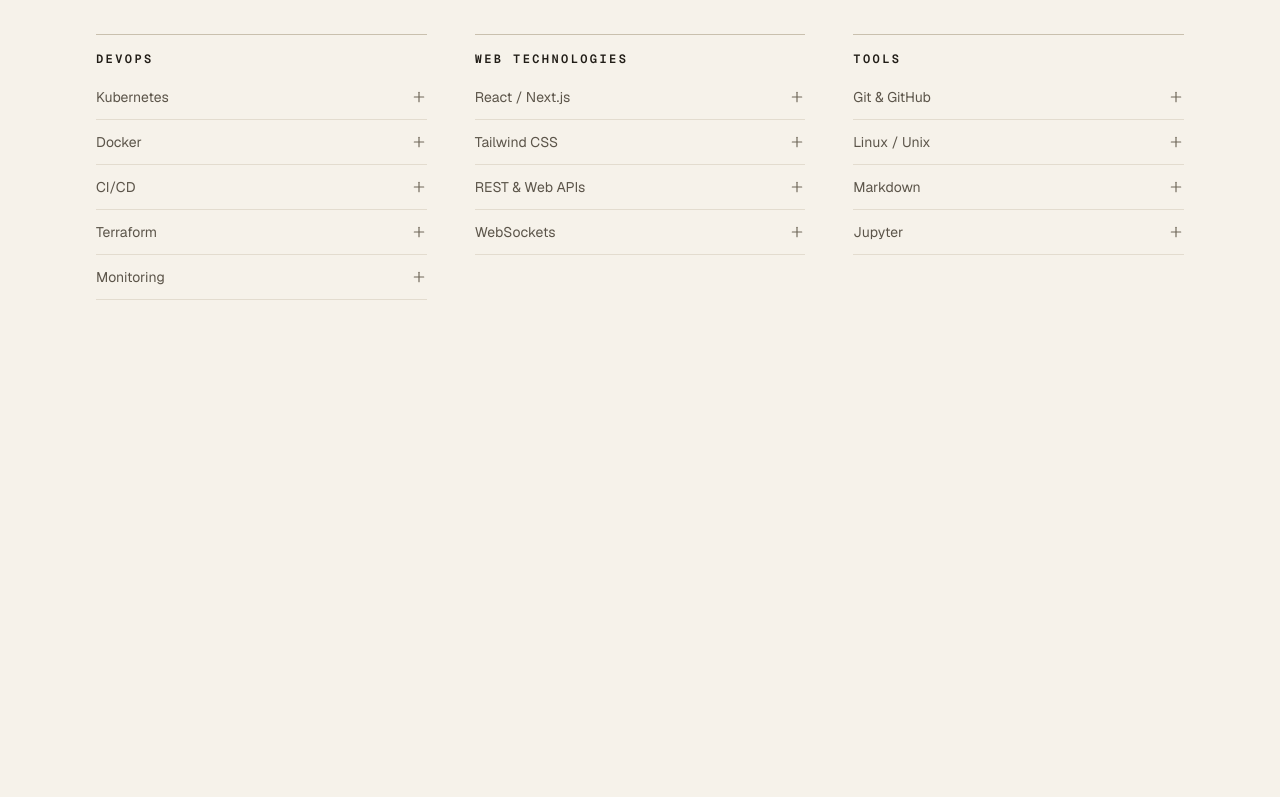
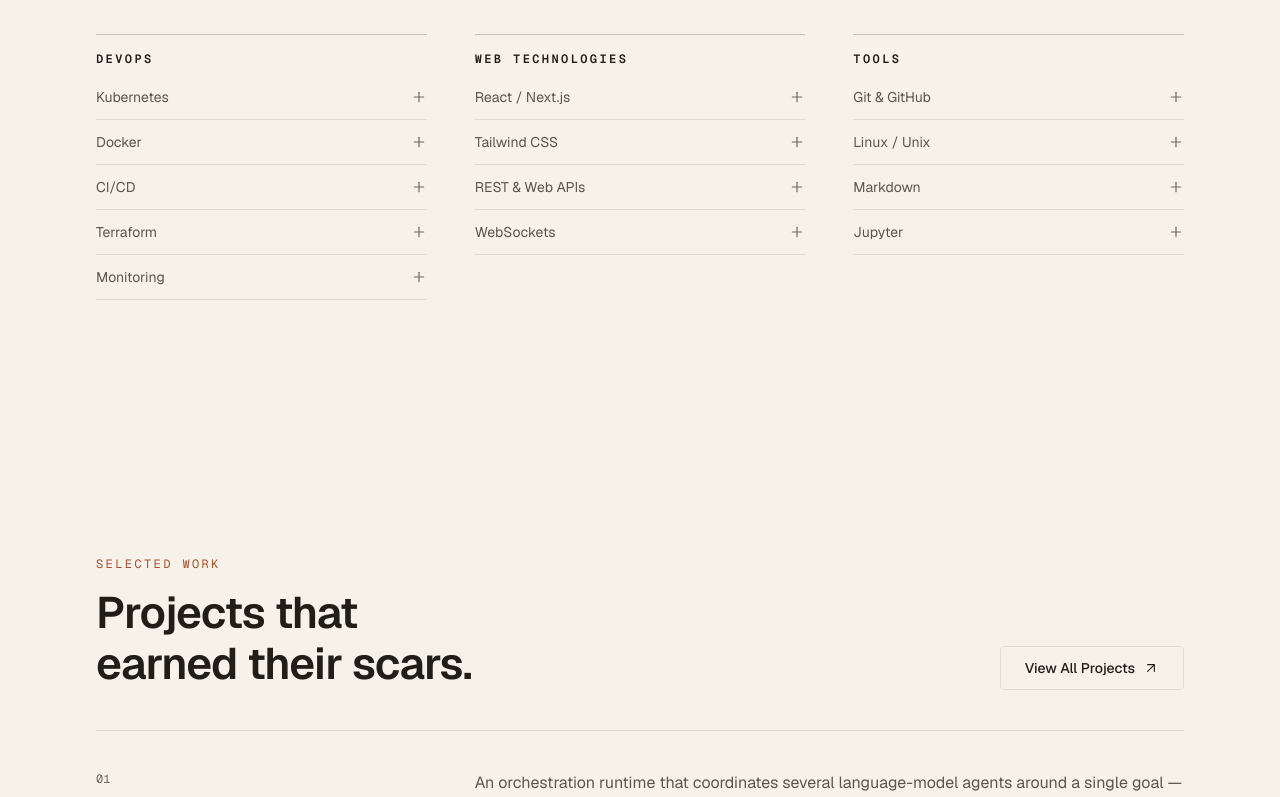
Before and after one commit to Ghoulayush/Personal-Portfolio, a Next.js app: page / in a window 1280 px wide. Shown: the part 2000-2797 px from the top of the page. Before the commit the page ends 2428 px from the top, so only its background shows below. Built offline with nearby package versions, Linux system fonts and the light colour scheme.

Commit message:
feat: add featured projects

```diff
--- a/app/page.tsx
+++ b/app/page.tsx
@@ -1,6 +1,7 @@
 import { About } from "@/components/sections/About";
 import { Hero } from "@/components/sections/Hero";
 import { Navbar } from "@/components/sections/Navbar";
+import { Projects } from "@/components/sections/Projects";
 import { Skills } from "@/components/sections/Skills";
 
 export default function Home() {
@@ -11,6 +12,7 @@
         <Hero />
         <About />
         <Skills />
+        <Projects />
       </main>
     </>
   );
--- /dev/null
+++ b/components/sections/Projects.tsx
@@ -0,0 +1,99 @@
+import { Button } from "@/components/ui/Button";
+import { Section } from "@/components/ui/Section";
+import { ArrowUpRightIcon } from "@/components/ui/icons";
+import { projects } from "@/data/projects";
+import { site } from "@/data/site";
+
+const featuredProjects = projects.filter((project) => project.featured);
+
+export function Projects() {
+  return (
+    <Section id="projects">
+      <div className="flex flex-col gap-8 border-b border-line pb-10 md:flex-row md:items-end md:justify-between">
+        <div>
+          <p className="font-mono text-xs uppercase tracking-[0.2em] text-accent">
+            Selected Work
+          </p>
+          <h2 className="mt-4 max-w-xl">
+            Projects that earned their scars.
+          </h2>
+        </div>
+        <Button
+          href={site.githubUrl}
+          variant="secondary"
+          target="_blank"
+          rel="noopener noreferrer"
+          className="shrink-0"
+        >
+          View All Projects
+          <ArrowUpRightIcon className="h-4 w-4" />
+        </Button>
+      </div>
+
+      <div>
+        {featuredProjects.map((project, index) => (
+          <article
+            key={project.slug}
+            className="group grid gap-6 border-b border-line py-10 lg:grid-cols-12 lg:gap-12"
+          >
+            <div className="lg:col-span-4">
+              <p className="font-mono text-xs text-ink-faint transition-colors duration-300 group-hover:text-accent group-focus-within:text-accent">
+                {String(index + 1).padStart(2, "0")}
+              </p>
+              <h3 className="mt-3 text-2xl font-medium tracking-tight text-ink transition-transform duration-300 group-hover:translate-x-1 group-focus-within:translate-x-1 sm:text-3xl">
+                {project.title}
+              </h3>
+              <p className="mt-2 font-mono text-xs uppercase tracking-[0.15em] text-ink-faint">
+                {project.year}
+              </p>
+            </div>
+
+            <div className="lg:col-span-8">
+              <p className="text-ink-soft">{project.description}</p>
+              <div className="mt-6">
+                <p className="font-mono text-xs uppercase tracking-[0.2em] text-ink-faint">
+                  Problem solved
+                </p>
+                <p className="mt-2 max-w-2xl text-sm leading-relaxed text-ink-soft">
+                  {project.problem}
+                </p>
+              </div>
+              <ul className="mt-6 flex flex-wrap gap-2">
+                {project.technologies.map((tech) => (
+                  <li
+                    key={tech}
+                    className="border border-line px-2.5 py-1 font-mono text-xs text-ink-soft"
+                  >
+                    {tech}
+                  </li>
+                ))}
+              </ul>
+              <div className="mt-7 flex flex-wrap items-center gap-x-6 gap-y-2">
+                <a
+                  href={project.github}
+                  target="_blank"
+                  rel="noopener noreferrer"
+                  className="group/link inline-flex items-center gap-1.5 font-mono text-xs uppercase tracking-[0.15em] text-ink-soft transition-colors hover:text-accent focus-visible:text-accent"
+                >
+                  GitHub
+                  <ArrowUpRightIcon className="h-3.5 w-3.5 transition-transform duration-300 group-hover/link:translate-x-0.5 group-hover/link:-translate-y-0.5" />
+                </a>
+                {project.live && (
+                  <a
+                    href={project.live}
+                    target="_blank"
+                    rel="noopener noreferrer"
+                    className="group/link inline-flex items-center gap-1.5 font-mono text-xs uppercase tracking-[0.15em] text-ink-soft transition-colors hover:text-accent focus-visible:text-accent"
+                  >
+                    Live demo
+                    <ArrowUpRightIcon className="h-3.5 w-3.5 transition-transform duration-300 group-hover/link:translate-x-0.5 group-hover/link:-translate-y-0.5" />
+                  </a>
+                )}
+              </div>
+            </div>
+          </article>
+        ))}
+      </div>
+    </Section>
+  );
+}
--- a/components/ui/icons.tsx
+++ b/components/ui/icons.tsx
@@ -89,6 +89,24 @@
   );
 }
 
+export function ArrowUpRightIcon(props: IconProps) {
+  return (
+    <svg
+      viewBox="0 0 24 24"
+      fill="none"
+      stroke="currentColor"
+      strokeWidth="1.75"
+      strokeLinecap="round"
+      strokeLinejoin="round"
+      aria-hidden="true"
+      {...props}
+    >
+      <line x1="7" y1="17" x2="17" y2="7" />
+      <polyline points="7 7 17 7 17 17" />
+    </svg>
+  );
+}
+
 export function MailIcon(props: IconProps) {
   return (
     <svg
--- /dev/null
+++ b/data/projects.ts
@@ -0,0 +1,65 @@
+import type { Project } from "@/types/project";
+
+export const projects: Project[] = [
+  {
+    slug: "atlas",
+    title: "Atlas",
+    tagline: "A control plane for multi-agent AI systems.",
+    description:
+      "An orchestration runtime that coordinates several language-model agents around a single goal — assigning tasks, sharing context, and retrying failures — with a clean API and a dashboard to watch every step.",
+    problem:
+      "Coordinating multiple AI agents by hand quickly becomes an unreadable tangle of prompts, context, and failure handling.",
+    technologies: [
+      "TypeScript",
+      "Next.js",
+      "LangChain",
+      "Postgres",
+      "Kubernetes",
+    ],
+    github: "https://github.com/your-username/atlas",
+    live: "https://atlas.example.com",
+    year: "2025",
+    featured: true,
+  },
+  {
+    slug: "keel",
+    title: "Keel",
+    tagline: "A GitOps delivery pipeline for Kubernetes.",
+    description:
+      "A declarative deploy pipeline that turns a git push into a running cluster release — automated builds, environment promotion, and rollbacks — all reviewable as code.",
+    problem:
+      "Manual deploys and drift between environments made every release feel like a gamble.",
+    technologies: ["Go", "Kubernetes", "Argo CD", "Terraform", "GitHub Actions"],
+    github: "https://github.com/your-username/keel",
+    live: "https://keel.example.com",
+    year: "2025",
+    featured: true,
+  },
+  {
+    slug: "ponder",
+    title: "Ponder",
+    tagline: "A RAG engine that cites its sources.",
+    description:
+      "A retrieval-augmented generation service that answers questions over a private document set, always returning the passages that support each answer and links to the originals.",
+    problem:
+      "LLM answers that can't be traced back to evidence are hard to trust in a professional setting.",
+    technologies: ["Python", "FastAPI", "PostgreSQL", "pgvector", "LLM APIs"],
+    github: "https://github.com/your-username/ponder",
+    live: "https://ponder.example.com",
+    year: "2024",
+    featured: true,
+  },
+  {
+    slug: "grain",
+    title: "Grain",
+    tagline: "A calm e-ink dashboard for home-lab metrics.",
+    description:
+      "A low-power dashboard that renders system metrics onto an e-ink display, refreshing only when values change — designed to sit quietly on a desk and be readable at a glance.",
+    problem:
+      "Monitoring dashboards shout; they blink and buzz. A home-lab operator wanted the facts without the noise.",
+    technologies: ["Rust", "React", "WebSockets", "InfluxDB"],
+    github: "https://github.com/your-username/grain",
+    year: "2024",
+    featured: true,
+  },
+];
--- a/data/site.ts
+++ b/data/site.ts
@@ -8,6 +8,7 @@
   intro: "I'm a computer science student focused on AI and agentic systems, cloud computing, DevOps, and Kubernetes. I design and operate software end to end — from containerized infrastructure to ML pipelines — with an emphasis on reliability and maintainability.",
   email: "hello@example.com",
   resumeUrl: "/resume.pdf",
+  githubUrl: "https://github.com/your-username",
 };
 
 export const navLinks: NavLink[] = [
@@ -21,7 +22,7 @@
 ];
 
 export const socialLinks: SocialLink[] = [
-  { label: "GitHub", href: "https://github.com/your-username" },
+  { label: "GitHub", href: site.githubUrl },
   { label: "LinkedIn", href: "https://linkedin.com/in/your-username" },
   { label: "Email", href: `mailto:${site.email}` },
 ];
--- /dev/null
+++ b/types/project.ts
@@ -0,0 +1,12 @@
+export type Project = {
+  slug: string;
+  title: string;
+  tagline: string;
+  description: string;
+  problem: string;
+  technologies: string[];
+  github: string;
+  live?: string;
+  year: string;
+  featured: boolean;
+};
--- a/types/site.ts
+++ b/types/site.ts
@@ -16,4 +16,5 @@
   intro: string;
   email: string;
   resumeUrl: string;
+  githubUrl: string;
 };
```
